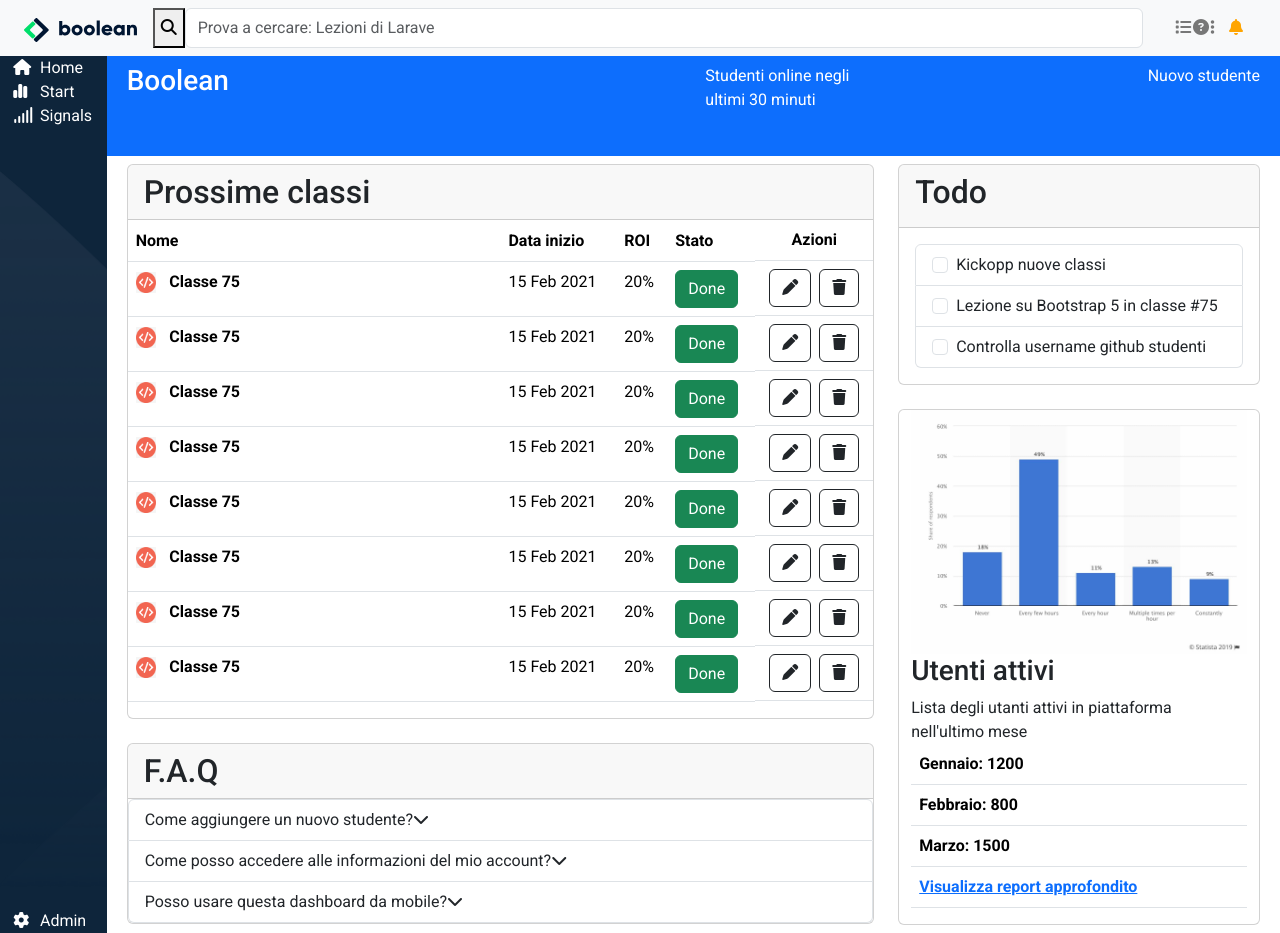
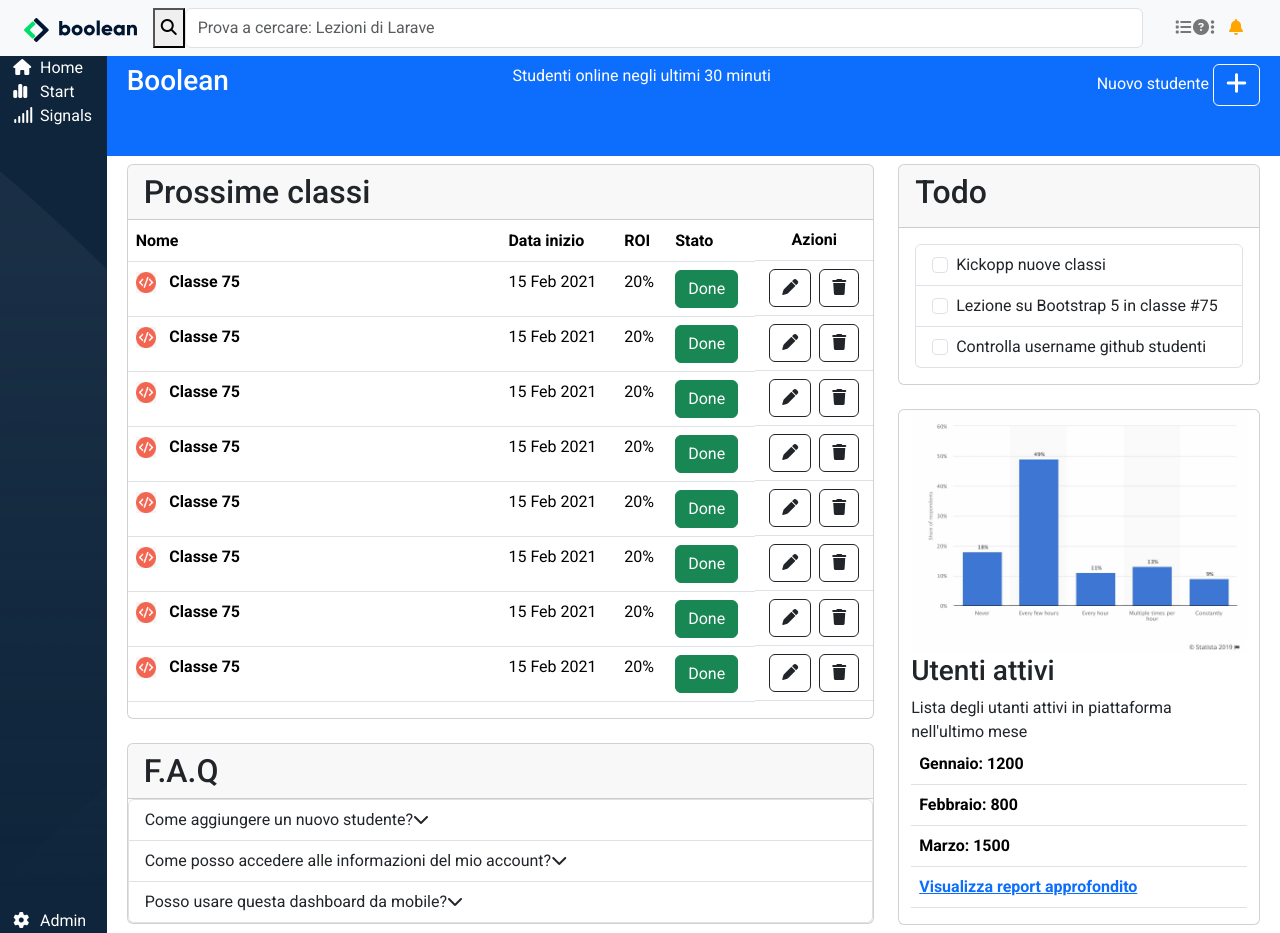
Before and after one commit to ElonaHoxhaj96/html-css-bootstrap-dashboard, a plain HTML site: page index.html in a window 1280 px wide. Drawn offline with nearby package versions, Linux system fonts and the light colour scheme.

Commit message:
Button new student

```diff
--- a/index.html
+++ b/index.html
@@ -109,18 +109,25 @@
                 <div class="col-11 main-content">
                     <!--First section: Boleando blu bar-->
                     <section class="row text-bg-primary parte-alta">
-                        <div class="col-6">
+                        <div class="col">
                             <h3>Boolean</h3>
                         </div>
-                        <div class="col-2">
+                        <div class="col">
                             <div>Studenti online negli ultimi 30 minuti </div>
                         </div>
-                        <div class="col-4 " id="new-student">
-                            <div>Nuovo studente</div>
-                            <template>
-                                <BButton @click="click" class="m-2">Show end</BButton>
-                                <BOffcanvas v-model="show" :placement="placement" />
-                            </template>
+                        <div class="col" id="new-student">
+                            <span>Nuovo studente</span>
+                            <button class="btn btn-primary " type="button" data-bs-toggle="offcanvas" data-bs-target="#offcanvasRight" aria-controls="offcanvasRight" ><i class="fa-solid fa-plus"></i></button>
+
+                            <div class="offcanvas offcanvas-end" tabindex="-1" id="offcanvasRight" aria-labelledby="offcanvasRightLabel">
+                              <div class="offcanvas-header">
+                                <h5 class="offcanvas-title" id="offcanvasRightLabel"></h5>
+                                <button type="button" class="btn-close" data-bs-dismiss="offcanvas" aria-label="Close"></button>
+                              </div>
+                              <div class="offcanvas-body">
+
+                              </div>
+                            </div>
                         </div>
                     </section>
                     <!--Second section: Tabelle e schemi-->
--- a/style.css
+++ b/style.css
@@ -95,3 +95,10 @@ tr > th > div{
 .icona-chevron{
     width: auto;
 }
+
+.btn-primary{
+    --bs-btn-border-color: white;
+}
+.fa-plus{
+    font-size: 1.5rem;
+}
```
